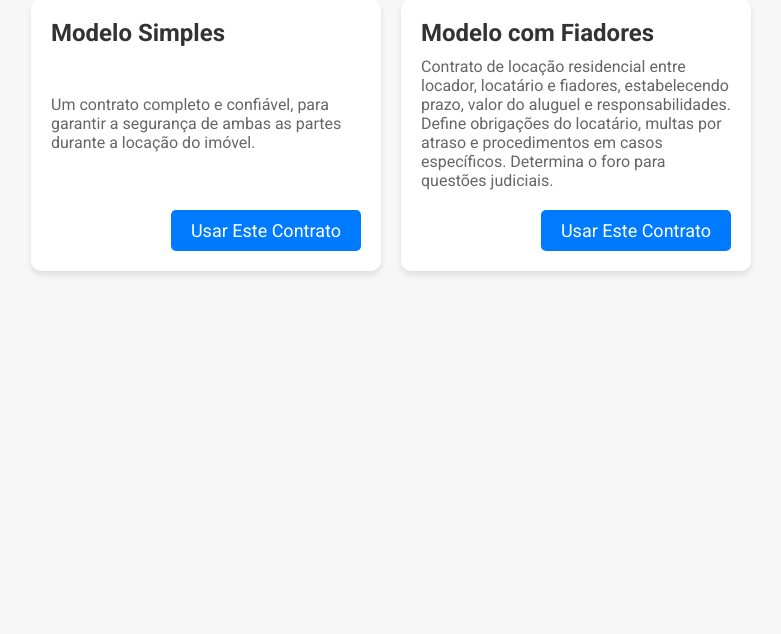
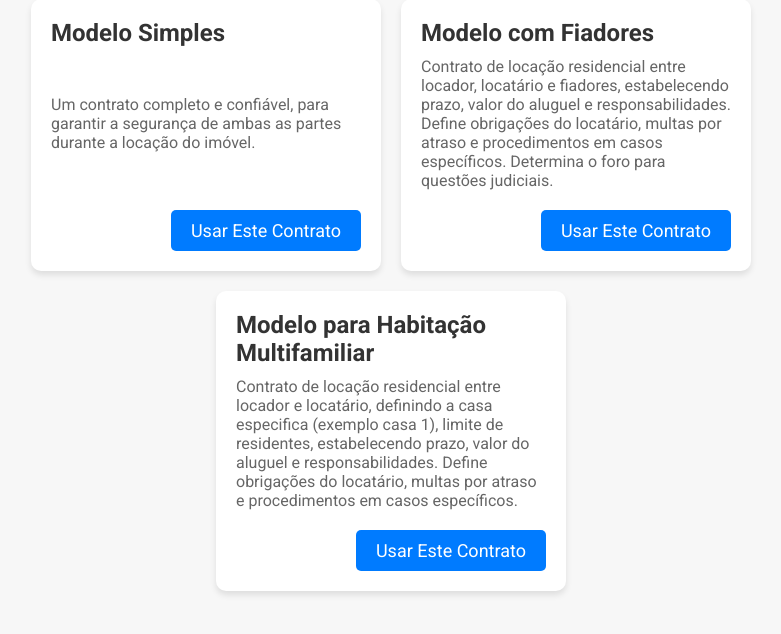
Before and after one commit to Bot-Mateus/contrato_automatico, a Flask app: page / in a window 1280 px wide. Shown: the part 103-737 px from the top of the page, without its empty margins (249-1030 px from the left). Run offline with Flask 3, Linux system fonts and the light colour scheme.

Commit message:
Adicionado modelo de contrato "modelo3 - template_contract3.docx". Também foi criada um diretório específico para os scripts js "api/static/js".

```diff
--- a/api/app.py
+++ b/api/app.py
@@ -16,7 +16,9 @@ app.secret_key = 'sua_chave_secreta_aqui'
 
 # Defina os campos para cada modelo de contrato
 model_fields = {
-    'modelo1': ['landlord_name', 'tenant_name', 'property_address', 'rent_amount', 'valor_extenso', 'start_date', 'end_date', 'cidade_foro'],
+    'modelo1': ['nome_locador', 'nome_locatario', 'endereco_imovel', 'valor_aluguel', 'valor_aluguel_extenso',
+                'data_inicio', 'data_fim', 'cidade_foro'],
+
     'modelo2': ['nome_locador', 'nacionalidade_locador', 'estado_civil_locador', 'profissao_locador',
                 'identidade_locador', 'cpf_locador', 'endereco_locador', 'nome_locatario',
                 'nacionalidade_locatario', 'estado_civil_locatario', 'profissao_locatario',
@@ -26,7 +28,17 @@ model_fields = {
                 'nacionalidade_fiador2', 'estado_civil_fiador2', 'profissao_fiador2',
                 'identidade_fiador2', 'cpf_fiador2', 'endereco_fiador2', 'endereco_imovel',
                 'duracao', 'data_inicio', 'data_fim', 'dia_vencimento', 'valor_aluguel',
-                'cidade_foro']
+                'cidade_foro'],
+
+    'modelo3': ['nome locador', 'nacionalidade locador', 'rg locador', 'orgão emissor', 'cpf locador',
+                'rua residencia locador', 'numero da residencia locador', 'bairro locador',
+                'estado residencia locador UF', 'nome locatario', 'nacionalidade locatario', 'rg locatario',
+                'cpf locatario', 'rua do imovel', 'numero do imovel', 'numero da casa exemplo casa 1',
+                'bairro do imovel', 'estado do imovel UF', 'limite de pessoas no imovel numero',
+                'limite de pessoas por extenso', 'meses duração contrato numero', 'meses duração contrato extenso',
+                'inicio do contrato', 'término contrato', 'valor aluguel numero', 'valor aluguel extenso',
+                'dia de vencimento', 'quantidade de alugueis no depósito numero',
+                'quantidade de alugueis no depósito extenso', 'validade em meses do contrato']
 }
 
 # Diretório temporário para salvar os contratos gerados
@@ -72,6 +84,9 @@ def generate_contract():
     elif modelo_contrato == 'modelo2':
         template_path = os.path.join(current_dir, 'contratos', 'template_contract2.docx')
         print("Caminho completo do arquivo:", template_path)
+    elif modelo_contrato == 'modelo3':
+        template_path = os.path.join(current_dir, 'contratos', 'template_contract3.docx')
+        print("Caminho completo do arquivo:", template_path)
     else:
         # Caso o modelo não seja reconhecido, retorne uma resposta JSON com erro
         return jsonify({'success': False, 'error': 'Modelo de contrato não reconhecido'})
--- /dev/null
+++ b/api/static/js/scripts.js
@@ -0,0 +1,26 @@
+function showPreview(modelo) {
+    var previews = document.querySelectorAll('.contract-preview');
+    previews.forEach(function(preview) {
+        preview.style.display = 'none';
+    });
+
+    document.getElementById('preview-' + modelo).style.display = 'block';
+}
+
+function submitForm(modelo) {
+    // Criar um formulário invisível
+    var form = document.createElement('form');
+    form.method = 'GET'; // Use GET para enviar o modelo como um parâmetro na URL
+    form.action = '/formulario';
+
+    // Adicionar um campo oculto para o modelo
+    var modeloInput = document.createElement('input');
+    modeloInput.type = 'hidden';
+    modeloInput.name = 'modelo';
+    modeloInput.value = modelo;
+    form.appendChild(modeloInput);
+
+    // Adicionar o formulário à página e enviá-lo
+    document.body.appendChild(form);
+    form.submit();
+}
--- a/api/templates/index.html
+++ b/api/templates/index.html
@@ -24,6 +24,13 @@
                     casos específicos. Determina o foro para questões judiciais.</p>
                 <a href="#" onclick="submitForm('modelo2')" class="use-contract-btn">Usar Este Contrato</a>
             </div>
+            <div class="contract-template" onclick="showPreview('modelo3')">
+                <h3>Modelo para Habitação Multifamiliar</h3>
+                <p>Contrato de locação residencial entre locador e locatário, definindo a casa especifica (exemplo casa 1),
+                    limite de residentes, estabelecendo prazo, valor do aluguel e responsabilidades.
+                    Define obrigações do locatário, multas por atraso e procedimentos em casos específicos.</p>
+                <a href="#" onclick="submitForm('modelo3')" class="use-contract-btn">Usar Este Contrato</a>
+            </div>
             <!-- Adicione mais modelos conforme necessário -->
         </div>
 
@@ -37,35 +44,13 @@
             <!-- Inclua a prévia do contrato personalizado de locação aqui -->
             <iframe src="https://docs.google.com/document/d/e/2PACX-1vQhTA5d-VCdLlwcYY0I6p49wqLdH5i59r3y76xjWuzfsBK-Bu7KHOEL5OesoLtCKMY3fkeTsp49-vli/pub?embedded=true" width="100%" height="600px"></iframe>
         </div>
+        <div id="preview-modelo3" class="contract-preview">
+            <h2>Prévia do Contrato para Habitação Multifamiliar</h2>
+            <!-- Inclua a prévia do contrato personalizado de locação aqui -->
+            <iframe src="https://docs.google.com/document/d/e/2PACX-1vQ1l0AYBuCNelf-sKKBM4Uiz8dEGLlYFsEEIK68X5kCejb-wO2Q44MqAsjQH297nuTrxT_xbEt8VI_0/pub?embedded=true" width="100%" height="600px"></iframe>
+        </div>
     </div>
 
-    <script>
-        function showPreview(modelo) {
-            var previews = document.querySelectorAll('.contract-preview');
-            previews.forEach(function(preview) {
-                preview.style.display = 'none';
-            });
-
-            document.getElementById('preview-' + modelo).style.display = 'block';
-        }
-
-        function submitForm(modelo) {
-            // Criar um formulário invisível
-            var form = document.createElement('form');
-            form.method = 'GET'; // Use GET para enviar o modelo como um parâmetro na URL
-            form.action = '/formulario';
-
-            // Adicionar um campo oculto para o modelo
-            var modeloInput = document.createElement('input');
-            modeloInput.type = 'hidden';
-            modeloInput.name = 'modelo';
-            modeloInput.value = modelo;
-            form.appendChild(modeloInput);
-
-            // Adicionar o formulário à página e enviá-lo
-            document.body.appendChild(form);
-            form.submit();
-        }
-    </script>
+    <script src="{{ url_for('static', filename='js/scripts.js') }}"></script>
 </body>
 </html>
```
Also changed, not shown: api/static/js/formulario.js (added, +32 -0 lines), api/templates/formulario.html (+1 -34 lines), 2 other files.
